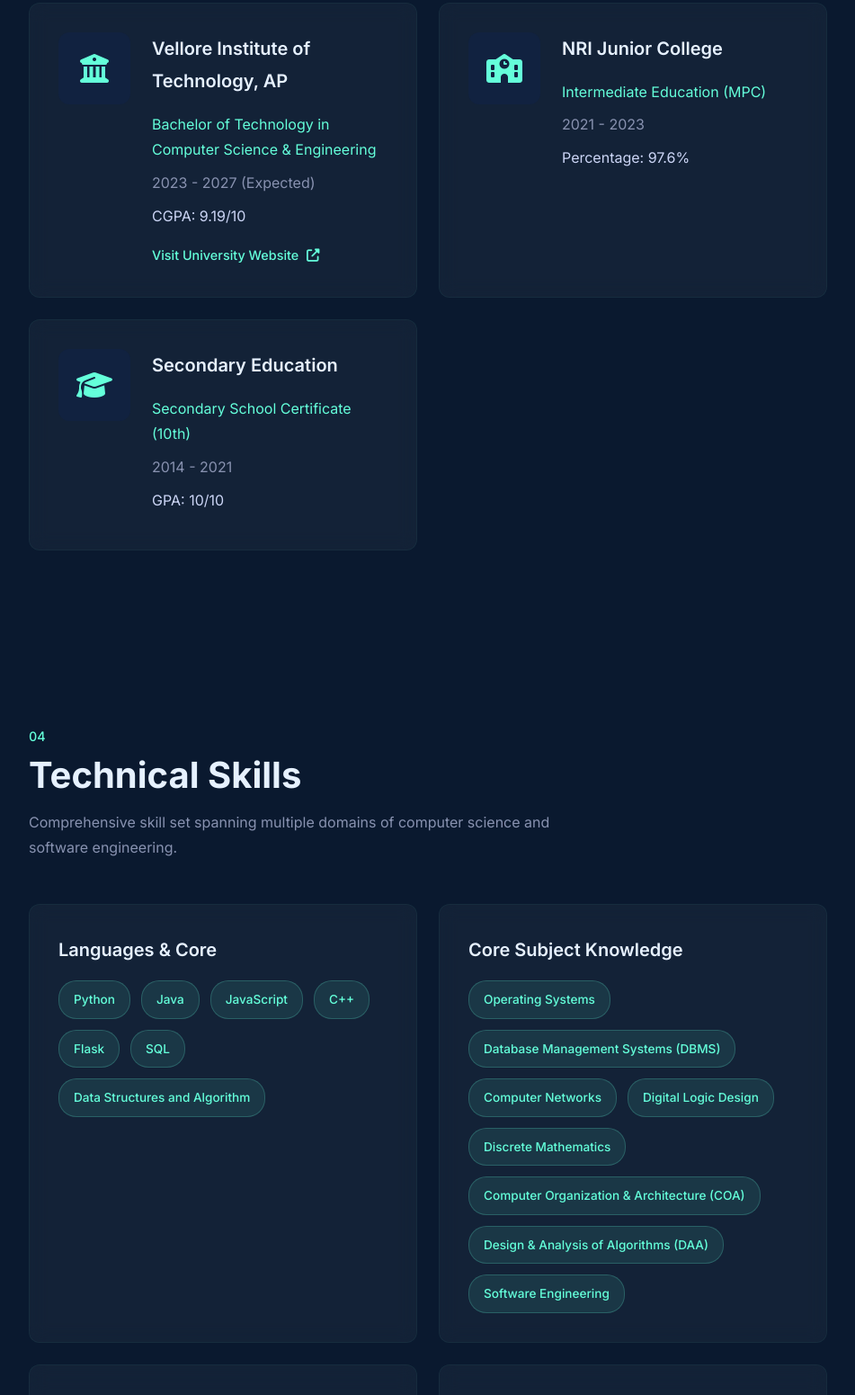
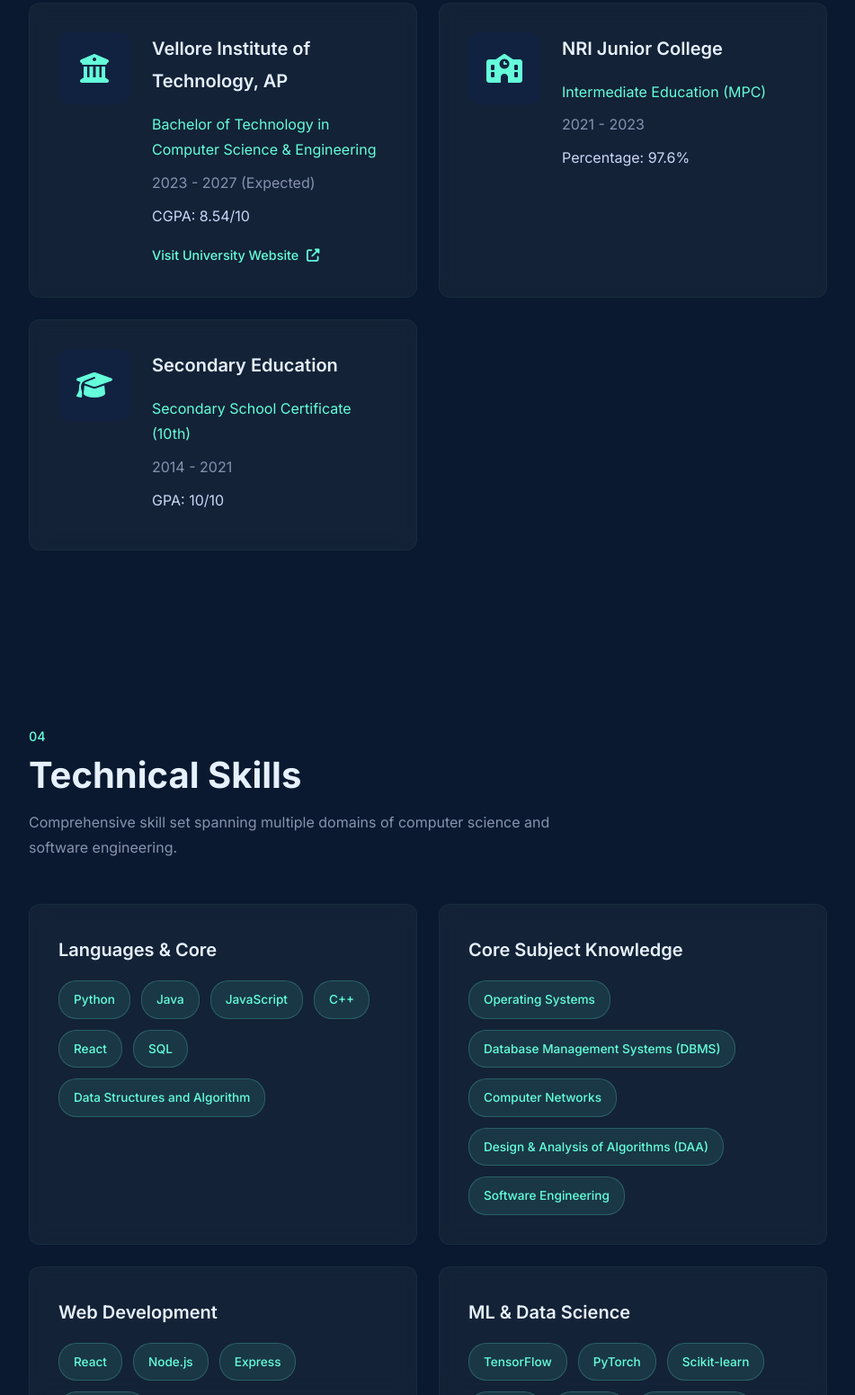
Before and after one commit to bhargav-anagani/portfolio, a plain HTML site: page index.html in a window 1280 px wide. Shown: the part 2270-3821 px from the top of the page at 90% size, without its empty margins (328-1279 px from the left). Drawn offline with nearby package versions, Linux system fonts and the light colour scheme.

Commit message:
Initial commit

```diff
--- a/index.html
+++ b/index.html
@@ -885,7 +885,7 @@
                 <h3>Vellore Institute of Technology, AP</h3>
                 <p style="color: var(--accent-cyan); margin: 0.5rem 0;">Bachelor of Technology in Computer Science & Engineering</p>
                 <p style="color: var(--muted-text); margin: 0.5rem 0;">2023 - 2027 (Expected)</p>
-                <p style="margin: 0.5rem 0;">CGPA: 9.19/10</p>
+                <p style="margin: 0.5rem 0;">CGPA: 8.54/10</p>
                 <a href="https://vitap.ac.in" target="_blank" class="education-link">
                   Visit University Website <i class="fas fa-external-link-alt" style="margin-left: 5px;"></i>
                 </a>
@@ -941,7 +941,7 @@
               <span class="skill-tag">Java</span>
               <span class="skill-tag">JavaScript</span>
               <span class="skill-tag">C++</span>
-              <span class="skill-tag">Flask</span>
+              <span class="skill-tag">React</span>
               <span class="skill-tag">SQL</span>
               <span class="skill-tag">Data Structures and Algorithm</span>
             </div>
@@ -952,9 +952,7 @@
               <span class="skill-tag">Operating Systems</span>
               <span class="skill-tag">Database Management Systems (DBMS)</span>
               <span class="skill-tag">Computer Networks</span>
-              <span class="skill-tag">Digital Logic Design</span>
-              <span class="skill-tag">Discrete Mathematics</span>
-              <span class="skill-tag">Computer Organization & Architecture (COA)</span>
+
               <span class="skill-tag">Design & Analysis of Algorithms (DAA)</span>
               <span class="skill-tag">Software Engineering</span>
             </div>
```
